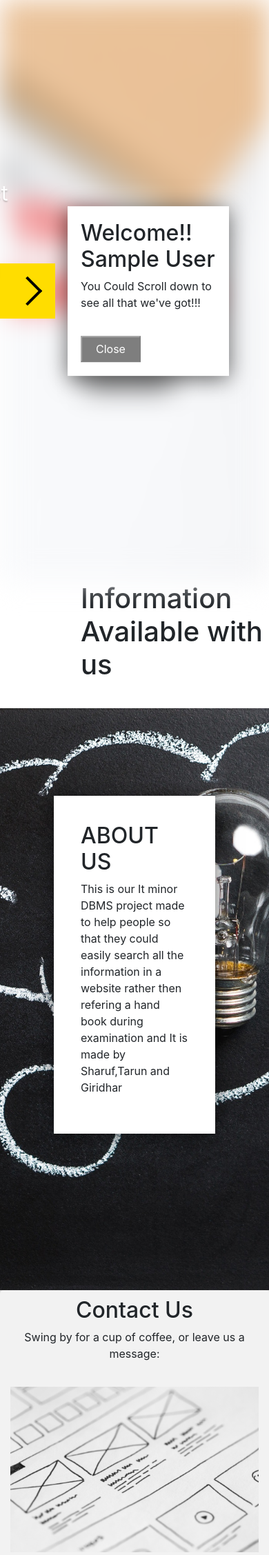
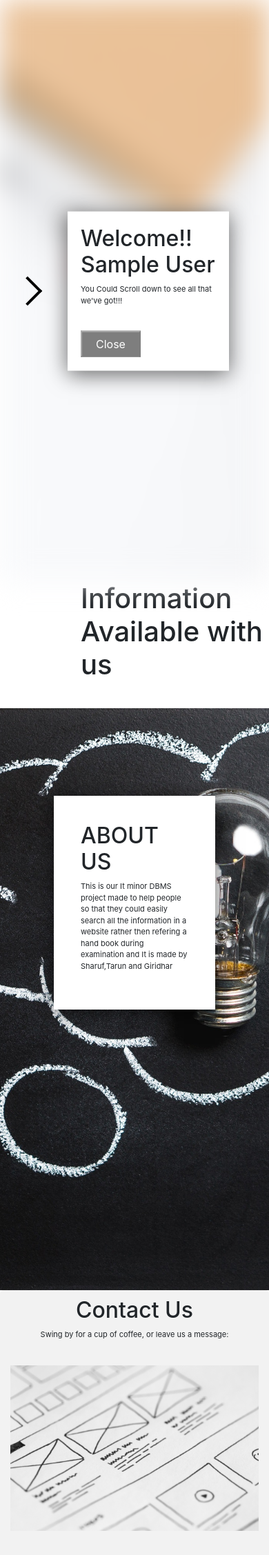
Before and after one commit to sharuf-baig/it-minor, a Flask app: page /home in a window 390 px wide. Shown: the top 2255 px of the page at 69% size. Run offline with Flask 2, Linux system fonts and the light colour scheme; the visitor is signed in with stand-in values (Sample User, id 1); data that the repository does not hold is empty; some libraries are stand-ins or nearby versions.

Commit message:
more responsive

```diff
--- a/app.py
+++ b/app.py
@@ -141,16 +141,16 @@ def model(val,name):
 def upload():
     if request.method == 'POST':
         # check if the post request has the file part
-        if allowed_file(request.files ):
-            flash("file extension not supported")
-            print("IN")
+        if 'file' not in request.files:
+            flash("No file part recieved")
             return redirect('/upload')
         file = request.files['file']
+        print(allowed_file(file.filename))
         # if user does not select file, browser also
         # submit an empty part without filename
         if file.filename == '':
             flash("No file selcted")
-            return redirect('upload')
+            return redirect('/upload')
         if file and allowed_file(file.filename):
             filename = secure_filename(file.filename)
             path_of_file =os.path.join(app.config['UPLOAD_FOLDER'], filename)
@@ -159,6 +159,9 @@ def upload():
             flash("our model predicted "+predicted)
             os.remove(path_of_file)
             return redirect(url_for('model',val='Electronic',name=predicted))
+        else:
+        	flash("file format not supported")
+        	return redirect('/upload')
     elif request.method == 'GET':
     	if session.get('user') is None:
     		return redirect('/')
--- a/static/default.css
+++ b/static/default.css
@@ -41,7 +41,7 @@
 }
 .sidebar ul{
 	margin: 0;
-	padding: 40px;
+	padding: 5%;
 	transition: 0.5s;
 }
 .sidebar ul li{
@@ -51,7 +51,7 @@
 	position: relative;
 	display: inline-block;
 	color: #fff;
-	font-size: 30px;
+	font-size: 1.5em;
 	text-decoration: none;
 	padding: 0 20px 10px;
 	z-index: 100;
@@ -181,3 +181,16 @@ footer{
 	.footer-distributed .footer-center i{
 		margin-left: 0;
 	}
+}
+@media only screen and (max-width: 768px) {
+  /* For mobile phones: */
+ .sidebar .toggle a,p{
+		font-size: 11px;
+	}
+	.toggle li{
+		margin-left: 4px;
+	}
+	.toggle{
+		background: transparent;
+	}
+}
--- a/static/home2.css
+++ b/static/home2.css
@@ -1,9 +1,3 @@
-*{
-	margin:0;
-	padding: 0;
-	box-sizing:border-box;
-	scroll-behavior: smooth;
-}
 .container{
 	position: relative;
 	min-width: 100vw;
@@ -34,8 +28,9 @@
 	transition: 0.5s;
 }
 .content button{
-	margin-left: 30%;
+	margin-left: 20%;
 }
+
 .content h2:hover{
 	transform: scaleX(1.25);
 }
@@ -73,7 +68,6 @@ button:hover{
 	transform: translate(-50%,-50%);
 	width: 60%;
 	padding: 5%;
-	background-image: linear-gradient(to right, #ffecd2 0%, #fcb69f 100%);
 	box-shadow: 0 5px 30px rgba(0,0,0,0.6);
 	background: #fff;
 	visibility: visible;
@@ -102,16 +96,8 @@ button:hover{
 	height: 100%;
 }
 .card img{
-	height: 20em;
-	width: 20em;
-}
-.footer{
-	height: 100vh;
-	min-width: 100vw;
-	background-image: url('white.jpg');
-	background-attachment: fixed;
-	background-size: cover;
-	background-position: center;
+	height: 50vh;
+	width:50%;
 }
 .about{
 	background-image: url('bag.jpg');
@@ -119,7 +105,7 @@ button:hover{
 	background-size: cover;
 	background-position: center;
 	height: 100vh;
-	min-width:100vw;
+	width:100%;
 }
 .about .contentin{
 	position: relative;
@@ -181,9 +167,6 @@ input[type=submit]:hover {
     width: 100%;
     margin-top: 0;
   }
-  .footer{
-  	margin-bottom: 70%;
-  }
 }
 #loader {
   position: absolute;
@@ -212,3 +195,12 @@ input[type=submit]:hover {
   0% { transform: rotate(0deg); }
   100% { transform: rotate(360deg); }
 }
+@media only screen and (max-width: 768px) {
+  /* For mobile phones: */
+
+.content h2{
+	font-weight: 300;
+	font-size: 200%;
+	margin-bottom: 5%;
+}
+}
--- a/templates/home2.html
+++ b/templates/home2.html
@@ -20,8 +20,8 @@
 <div class="all">
 <div class="container" id="blur">
 	<div class="content">
-		<h2 style="font-size: 5em;">The InfoSite</h2>
-		<button onclick="toggle()">Read More</button>
+		<h2>The InfoSite</h2>
+		<button onclick="toggle()" class="btn ">Read More</button>
 	</div>
 </div>
 <div id="popup">
--- a/templates/upload.html
+++ b/templates/upload.html
@@ -17,10 +17,12 @@
 	<h1 class="top">Upload Image to Search</h1>
 </div>
 <div class="form">
+	<div class="row r1">
     <form method=post enctype=multipart/form-data>
-      <input type=file name=file><br>
+      <input type=file name=file>
       <input type=submit value=Upload >
     </form>
+    </div>
 </div>
 </div>
 <script type="text/javascript">
```
Also changed, not shown: static/index.css (+16 -0 lines), static/up.css (+9 -4 lines).
